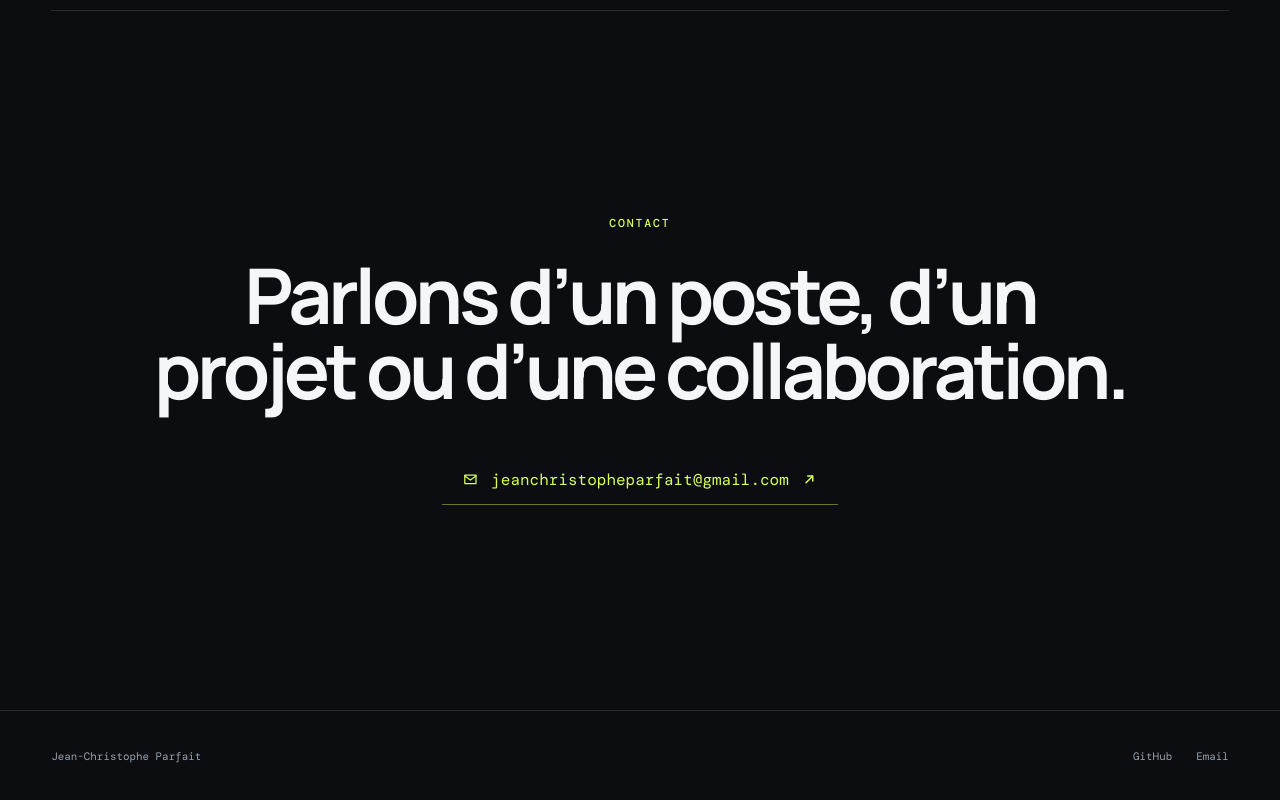
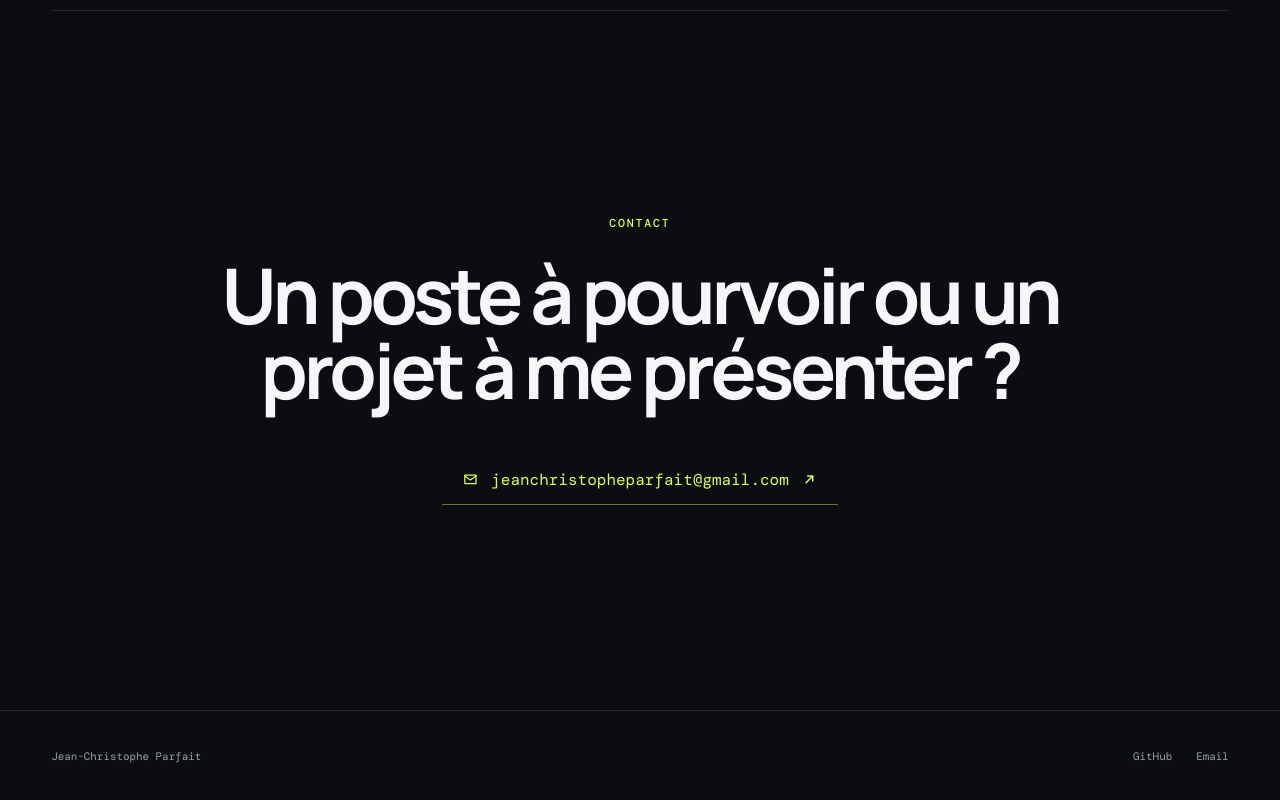
Before and after one commit to jcparfait/developer-portfolio, a React (Vite) app: page / in a window 1280 px wide. Shown: the part 8207-9007 px from the top of the page. Built offline with nearby package versions, Linux system fonts and the light colour scheme.

Commit message:
Update contact copy

```diff
--- a/src/main.tsx
+++ b/src/main.tsx
@@ -397,7 +397,7 @@ function App() {
 
         <section className="contact-section" id="contact">
           <p className="eyebrow">Contact</p>
-          <h2>Parlons d’un poste, d’un projet ou d’une collaboration.</h2>
+          <h2>Un poste à pourvoir ou un projet à me présenter ?</h2>
           <a className="contact-email" href={`mailto:${email}`}>
             <MailIcon />
             {email}
```
